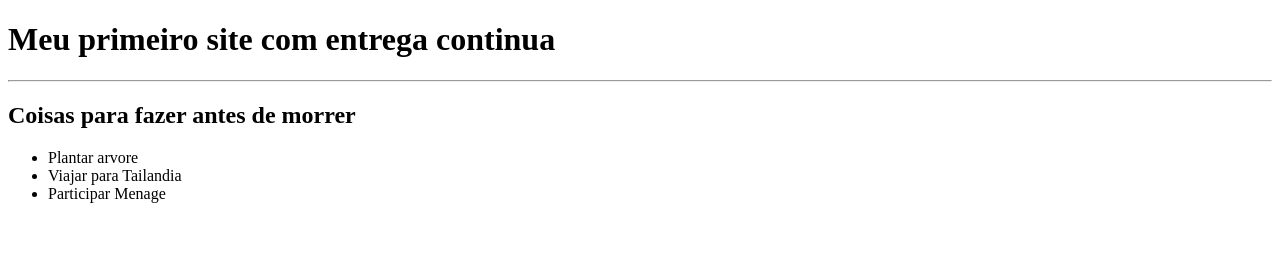
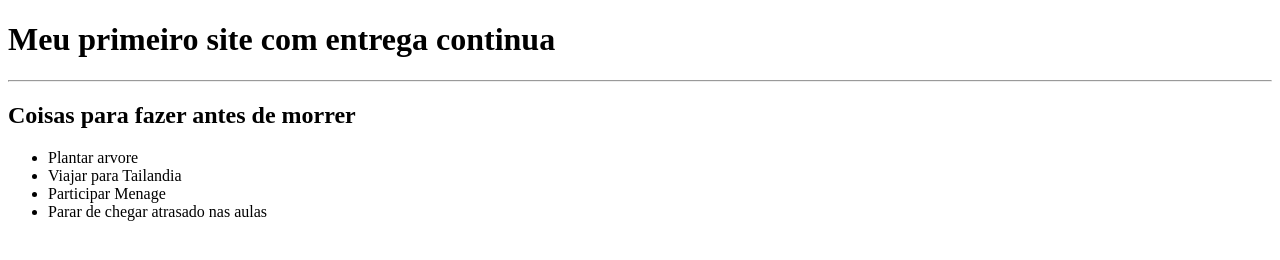
Before and after one commit to ClaudioNunes/demoCICD, a plain HTML site: page index.html in a window 1280 px wide. Drawn offline with Linux system fonts and the light colour scheme.

Commit message:
nova versao do site

```diff
--- a/index.html
+++ b/index.html
@@ -14,6 +14,7 @@
         <li>Plantar arvore</li>
         <li>Viajar para Tailandia</li>
         <li>Participar Menage</li>
+        <li>Parar de chegar atrasado nas aulas</li>
     </ul>
 
 
```
